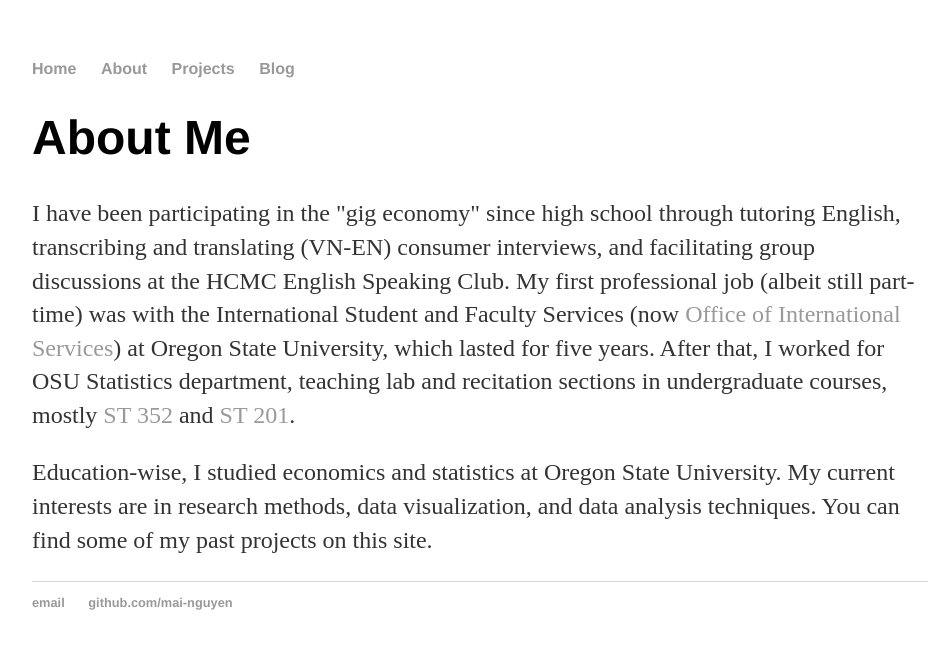
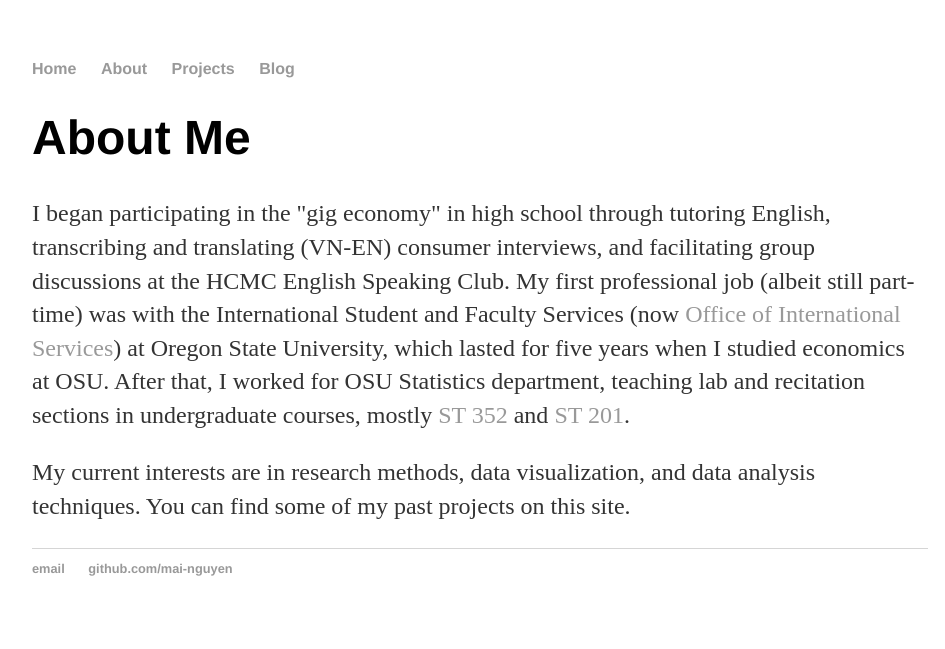
Before and after one commit to mai-nguyen/mai-nguyen.github.io, a Jekyll site: the page built from about/index.html, in a window 1280 px wide. Shown: the top 649 px of the page, without its empty margins (160-1105 px from the left). Built offline with Jekyll 4.4.1, drawn with Linux system fonts in a browser that asks for light colours.

Commit message:
Update index.html

```diff
--- a/about/index.html
+++ b/about/index.html
@@ -5,7 +5,7 @@
 ---
 <div class="blurb">
 	<h1>About Me</h1>
-	<p>I have been participating in the "gig economy" since high school through tutoring English, transcribing and translating (VN-EN) consumer interviews, and facilitating group discussions at the HCMC English Speaking Club. My first professional job (albeit still part-time) was with the International Student and Faculty Services (now <a href="https://internationalservices.oregonstate.edu/international-osu">Office of International Services</a>) at Oregon State University, which lasted for five years. After that, I worked for OSU Statistics department, teaching lab and recitation sections in undergraduate courses, mostly <a href="https://ecampus.oregonstate.edu/soc/ecatalog/ecoursedetail.htm?coursenumber=352&subject=ST">ST 352</a> and <a href="https://ecampus.oregonstate.edu/soc/ecatalog/ecoursedetail.htm?subject=ST&coursenumber=201">ST 201</a>.</p>
+	<p>I began participating in the "gig economy" in high school through tutoring English, transcribing and translating (VN-EN) consumer interviews, and facilitating group discussions at the HCMC English Speaking Club. My first professional job (albeit still part-time) was with the International Student and Faculty Services (now <a href="https://internationalservices.oregonstate.edu/international-osu">Office of International Services</a>) at Oregon State University, which lasted for five years when I studied economics at OSU. After that, I worked for OSU Statistics department, teaching lab and recitation sections in undergraduate courses, mostly <a href="https://ecampus.oregonstate.edu/soc/ecatalog/ecoursedetail.htm?coursenumber=352&subject=ST">ST 352</a> and <a href="https://ecampus.oregonstate.edu/soc/ecatalog/ecoursedetail.htm?subject=ST&coursenumber=201">ST 201</a>.</p>
 
-    <p>Education-wise, I studied economics and statistics at Oregon State University. My current interests are in research methods, data visualization, and data analysis techniques.  You can find some of my past projects on this site.</p>
+    <p>My current interests are in research methods, data visualization, and data analysis techniques.  You can find some of my past projects on this site.</p>
 </div><!-- /.blurb -->
```
